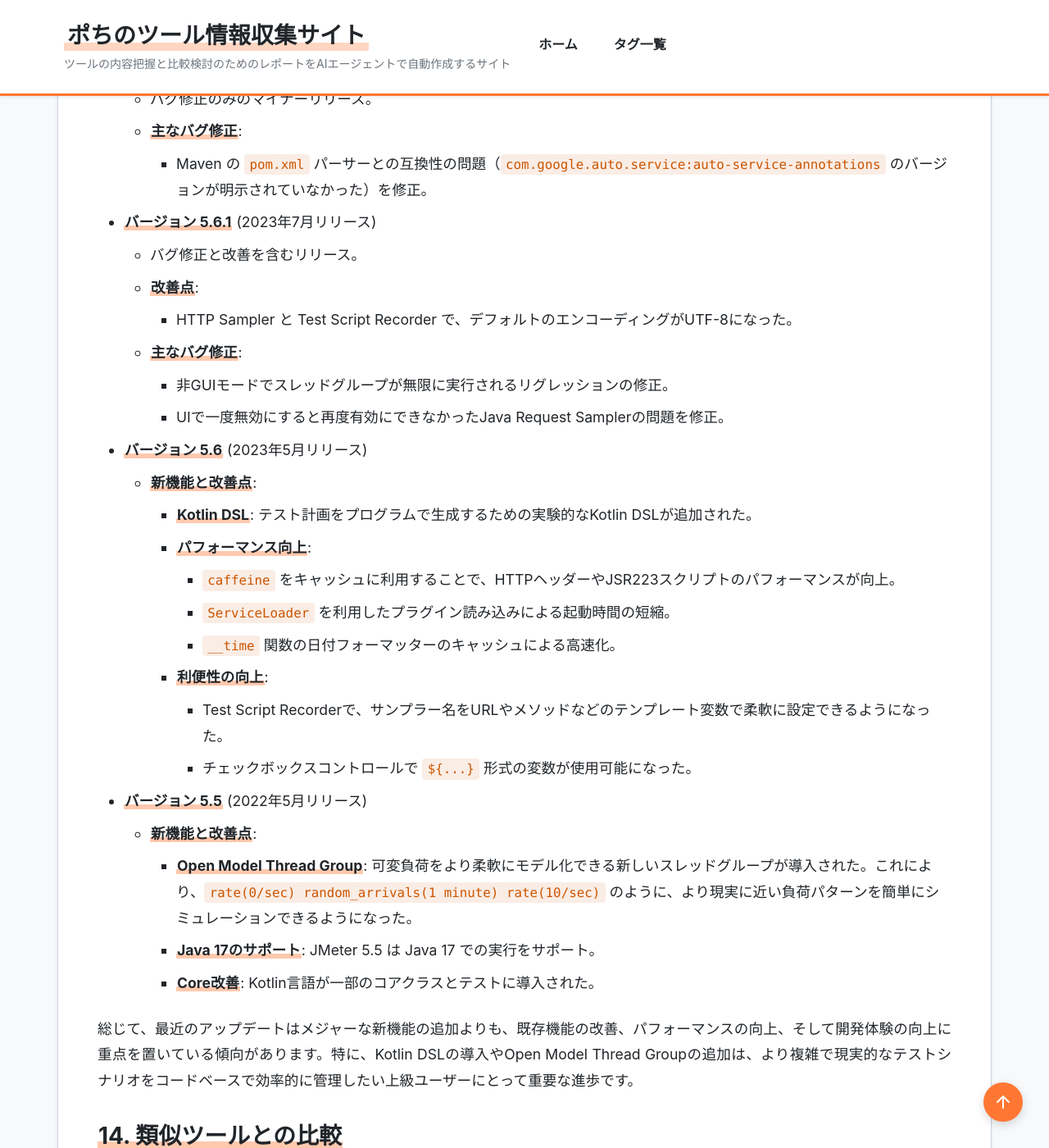
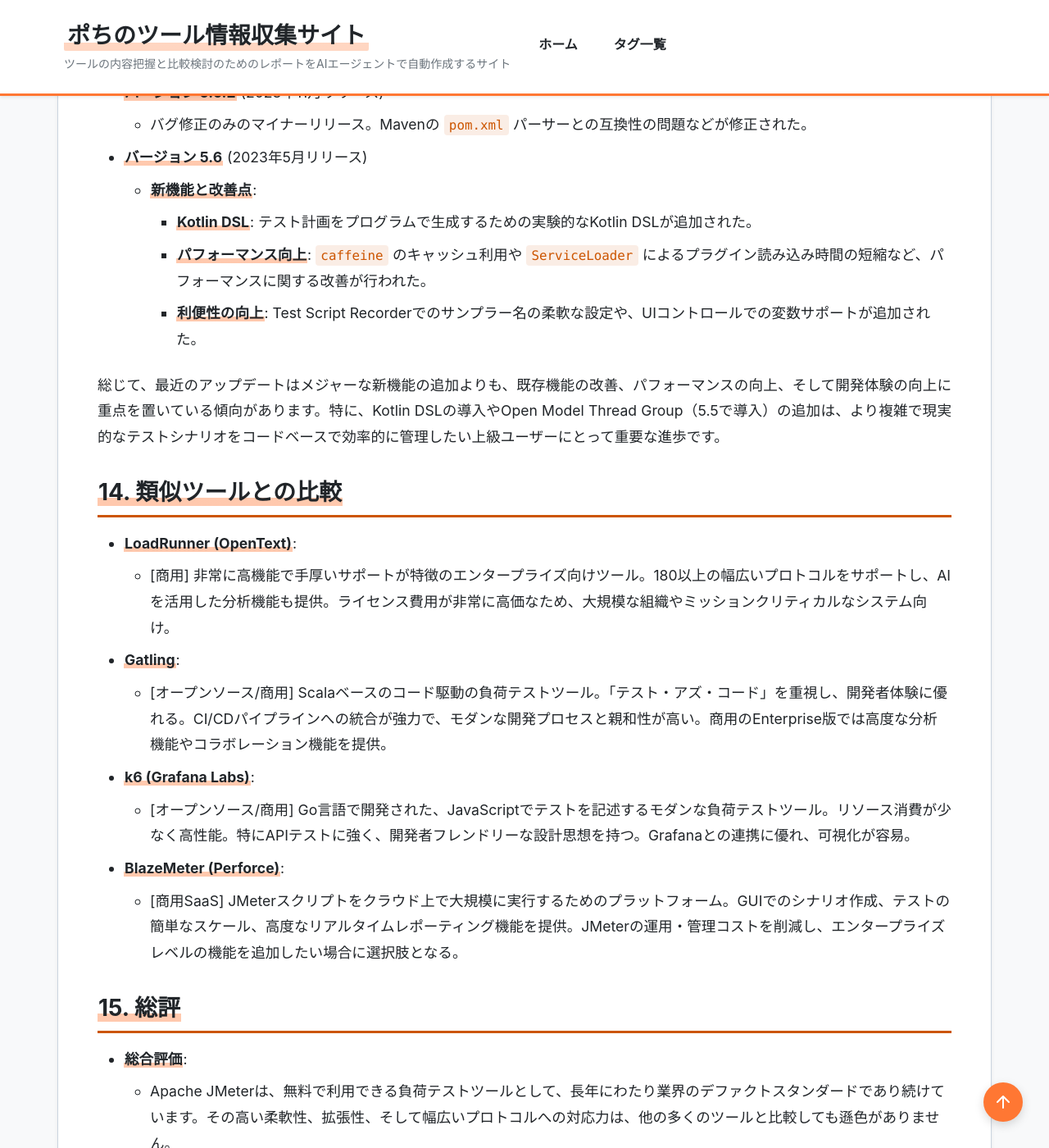
Before and after one commit to aegisfleet/tool-survey-report, a Jekyll site: the page built from _reports/apache-jmeter.md, in a window 1280 px wide and 1400 px high, scrolled down 5818 px. Shown: the whole window at 82% size. Built offline with Jekyll 4.4.1, drawn with Linux system fonts in a browser that asks for light colours; some of the changed text lies outside the part shown.

Commit message:
docs: Apache JMeterレポートを更新し、関連ツールとの整合性を確保 (#302)
_reports/apache-jmeter.md を最新情報に更新しました。

- `last_updated` を `2026-01-04` に更新
- 最新バージョンが5.6.3であることを追記
- タグ "テスト" を "テスト自動化" に変更

また、関連レポートとの双方向リンクを確保するため、`playwright.md`、`selenium.md`、`cypress.md` の `related_tools` に `Apache JMeter` を追加しました。

Co-authored-by: google-labs-jules[bot] <161369871+google-labs-jules[bot]@users.noreply.github.com>

```diff
--- a/_reports/apache-jmeter.md
+++ b/_reports/apache-jmeter.md
@@ -7,14 +7,14 @@ official_site: "https://jmeter.apache.org/"
 links:
   github: "https://github.com/apache/jmeter"
 date: "2025-10-18"
-last_updated: "2025-10-27"
+last_updated: "2026-01-04"
 tags:
   - "負荷テスト"
   - "パフォーマンス測定"
   - "オープンソース"
   - "Java"
   - "API"
-  - "テスト"
+  - "テスト自動化"
 description: "Apache JMeterは、Webアプリケーションのパフォーマンス測定と負荷テストのために設計された、100% Pure Javaのオープンソースソフトウェアです。"
 relationships:
   related_tools:
@@ -113,44 +113,23 @@ relationships:
 * **[https://jmeter.apache.org/changes.html](https://jmeter.apache.org/changes.html) および [https://jmeter.apache.org/changes_history.html](https://jmeter.apache.org/changes_history.html) を参照**
 
 * **最新バージョン**: 5.6.3 (2024年1月リリース)
-  * 主にバグ修正が中心のリリース。
-  * **改善点**:
+  * 2026年1月現在、最新バージョンは引き続き5.6.3です。2024年以降、主に依存関係の更新とバグ修正が中心となっており、大規模な機能追加はありません。
+  * **改善点 (5.6.3)**:
     * `TransactionController`、`ThreadGroupGui`、`HTTP Request` のGUI要素で `${...}` 形式の変数が利用可能になり、テスト計画の動的な設定が容易になった。
-  * **主なバグ修正**:
+  * **主なバグ修正 (5.6.3)**:
     * サマリーレポートで最小応答時間が `0` と表示される問題の修正。
     * `Constant Throughput Timer` と `Constant Timer` が変数使用時に `NullPointerException` をスローする問題の修正。
 
 * **バージョン 5.6.2** (2023年11月リリース)
-  * バグ修正のみのマイナーリリース。
-  * **主なバグ修正**:
-    * Maven の `pom.xml` パーサーとの互換性の問題（`com.google.auto.service:auto-service-annotations` のバージョンが明示されていなかった）を修正。
-
-* **バージョン 5.6.1** (2023年7月リリース)
-  * バグ修正と改善を含むリリース。
-  * **改善点**:
-    * HTTP Sampler と Test Script Recorder で、デフォルトのエンコーディングがUTF-8になった。
-  * **主なバグ修正**:
-    * 非GUIモードでスレッドグループが無限に実行されるリグレッションの修正。
-    * UIで一度無効にすると再度有効にできなかったJava Request Samplerの問題を修正。
+  * バグ修正のみのマイナーリリース。Mavenの `pom.xml` パーサーとの互換性の問題などが修正された。
 
 * **バージョン 5.6** (2023年5月リリース)
   * **新機能と改善点**:
     * **Kotlin DSL**: テスト計画をプログラムで生成するための実験的なKotlin DSLが追加された。
-    * **パフォーマンス向上**:
-      * `caffeine` をキャッシュに利用することで、HTTPヘッダーやJSR223スクリプトのパフォーマンスが向上。
-      * `ServiceLoader` を利用したプラグイン読み込みによる起動時間の短縮。
-      * `__time` 関数の日付フォーマッターのキャッシュによる高速化。
-    * **利便性の向上**:
-      * Test Script Recorderで、サンプラー名をURLやメソッドなどのテンプレート変数で柔軟に設定できるようになった。
-      * チェックボックスコントロールで `${...}` 形式の変数が使用可能になった。
+    * **パフォーマンス向上**: `caffeine` のキャッシュ利用や `ServiceLoader` によるプラグイン読み込み時間の短縮など、パフォーマンスに関する改善が行われた。
+    * **利便性の向上**: Test Script Recorderでのサンプラー名の柔軟な設定や、UIコントロールでの変数サポートが追加された。
 
-* **バージョン 5.5** (2022年5月リリース)
-  * **新機能と改善点**:
-    * **Open Model Thread Group**: 可変負荷をより柔軟にモデル化できる新しいスレッドグループが導入された。これにより、`rate(0/sec) random_arrivals(1 minute) rate(10/sec)` のように、より現実に近い負荷パターンを簡単にシミュレーションできるようになった。
-    * **Java 17のサポート**: JMeter 5.5 は Java 17 での実行をサポート。
-    * **Core改善**: Kotlin言語が一部のコアクラスとテストに導入された。
-
-総じて、最近のアップデートはメジャーな新機能の追加よりも、既存機能の改善、パフォーマンスの向上、そして開発体験の向上に重点を置いている傾向があります。特に、Kotlin DSLの導入やOpen Model Thread Groupの追加は、より複雑で現実的なテストシナリオをコードベースで効率的に管理したい上級ユーザーにとって重要な進歩です。
+総じて、最近のアップデートはメジャーな新機能の追加よりも、既存機能の改善、パフォーマンスの向上、そして開発体験の向上に重点を置いている傾向があります。特に、Kotlin DSLの導入やOpen Model Thread Group（5.5で導入）の追加は、より複雑で現実的なテストシナリオをコードベースで効率的に管理したい上級ユーザーにとって重要な進歩です。
 
 ## **14. 類似ツールとの比較**
 
```
Also changed, not shown: _reports/cypress.md (+1 -0 lines), _reports/playwright.md (+1 -0 lines), _reports/selenium.md (+1 -0 lines).
